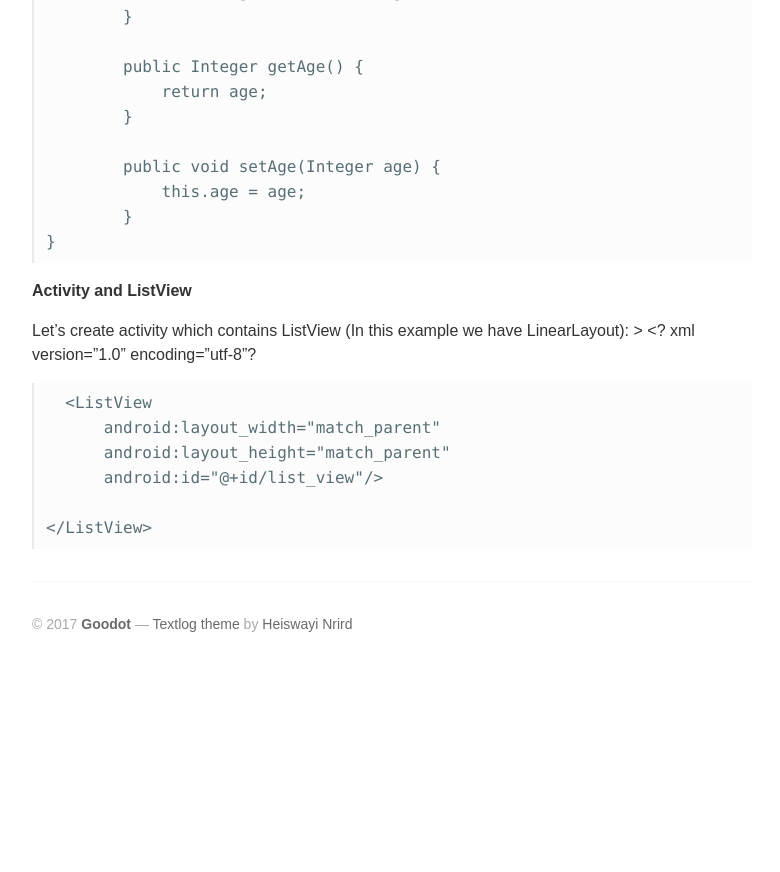
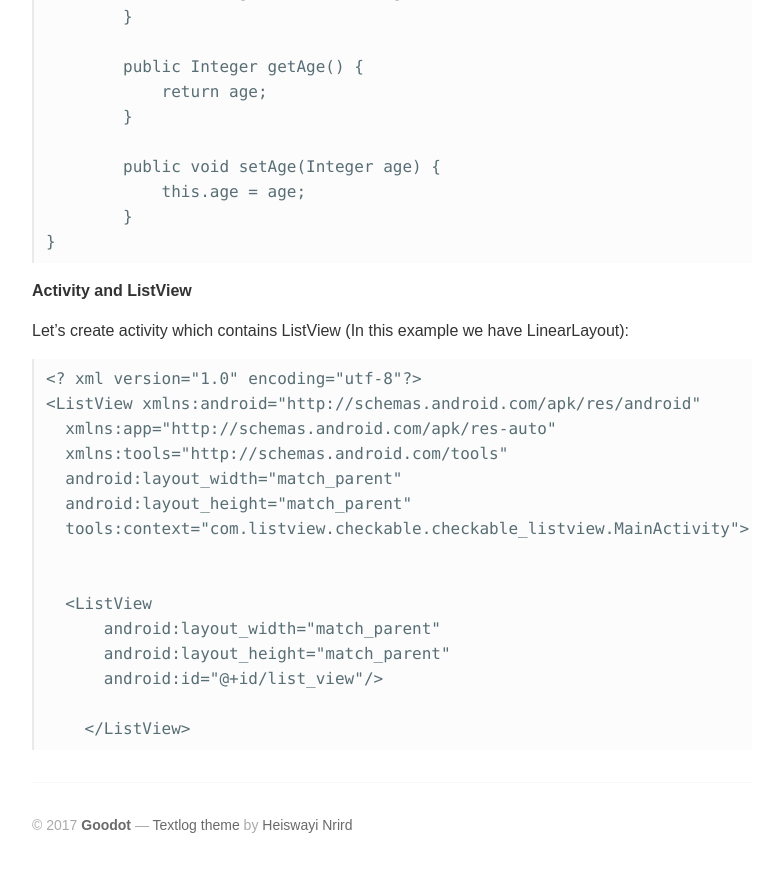
Before and after one commit to goodot/goodot.github.io, a Jekyll site: the page built from _posts/2017-11-07-custom-checkable-list-view-android.md, in a window 1280 px wide and 900 px high, scrolled down 1203 px. Shown: the top 872 px of the window, without its empty margins (8-788 px from the left). Built offline with Jekyll 4.4.1, drawn with Linux system fonts in a browser that asks for light colours; some web fonts are replaced; our own code applies the rules of GitHub Pages for plain Markdown files; before the commit the page ends 1902 px from its top, so only the background shows below that.

Commit message:
Update 2017-11-07-custom-checkable-list-view-android.md

```diff
--- a/_posts/2017-11-07-custom-checkable-list-view-android.md
+++ b/_posts/2017-11-07-custom-checkable-list-view-android.md
@@ -57,7 +57,8 @@ First of all we create class which describes player:
 **Activity and ListView**
 
 Let's create activity which contains ListView (In this example we have LinearLayout):
-	> <? xml version="1.0" encoding="utf-8"?
+
+    <? xml version="1.0" encoding="utf-8"?>
 	<ListView xmlns:android="http://schemas.android.com/apk/res/android"
       xmlns:app="http://schemas.android.com/apk/res-auto"
       xmlns:tools="http://schemas.android.com/tools"
@@ -71,4 +72,4 @@ Let's create activity which contains ListView (In this example we have LinearLay
           android:layout_height="match_parent"
           android:id="@+id/list_view"/>
 
-	</ListView>
+		</ListView>
```
